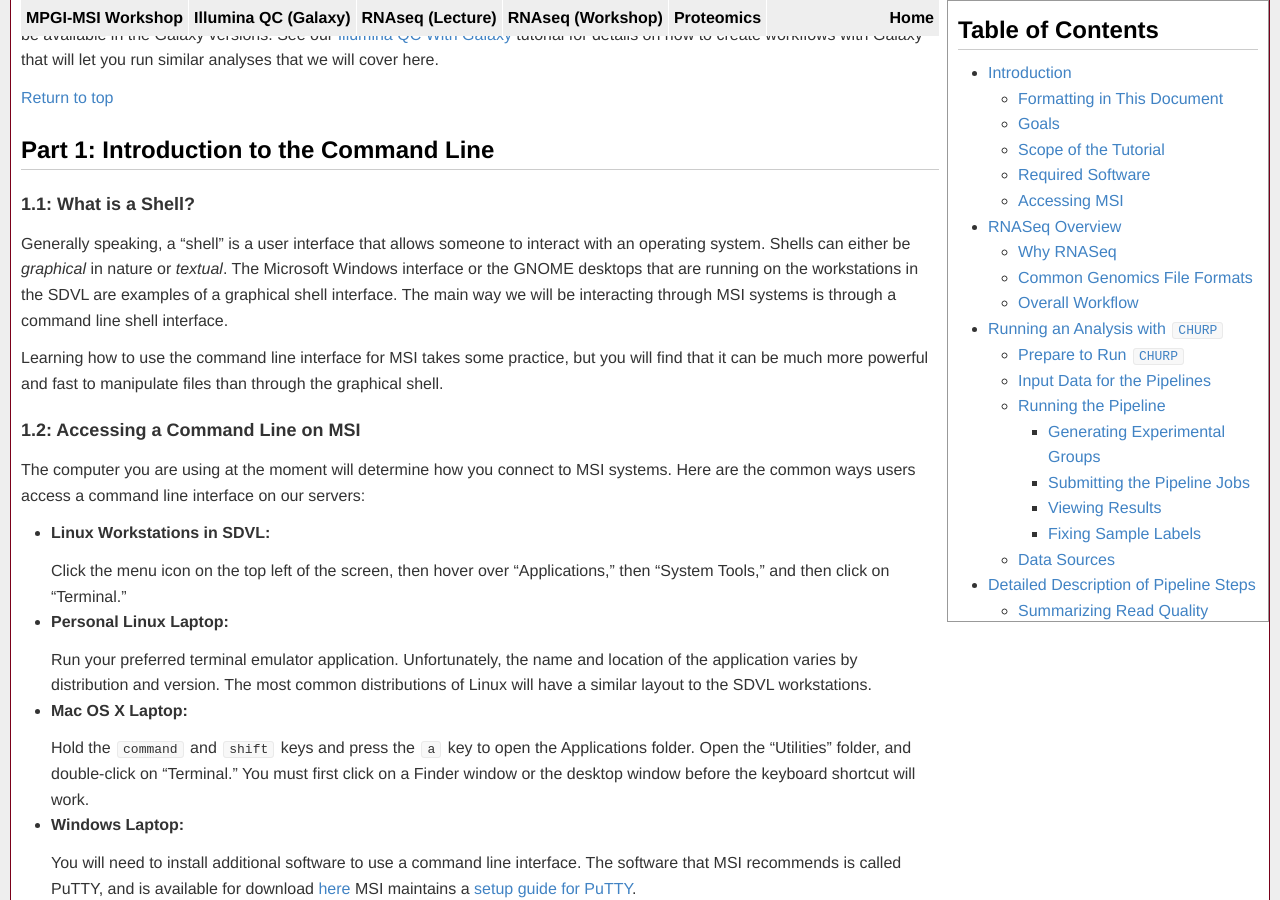
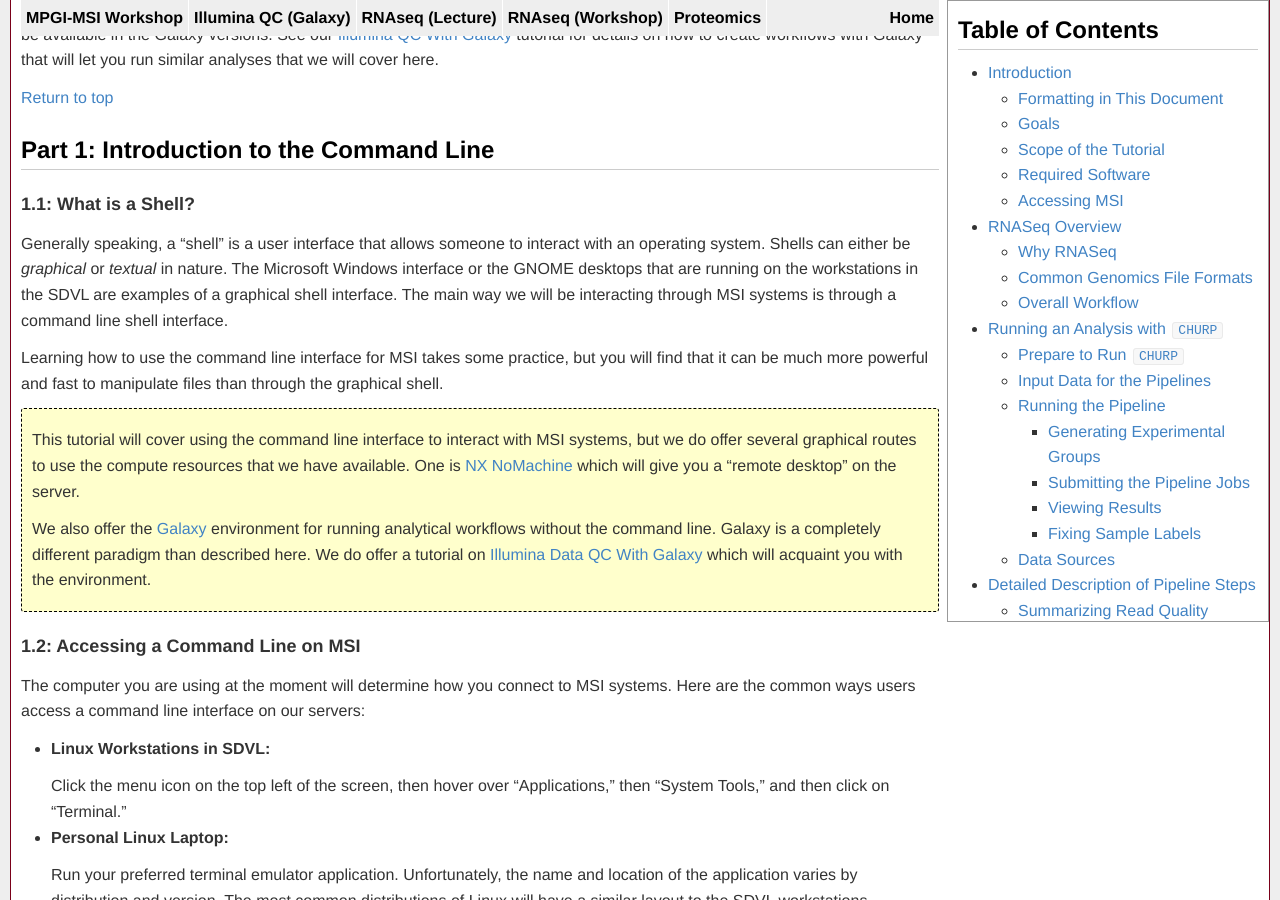
Before and after one commit to msi-ris/Tutorials, a Jekyll site: the page built from rnaseq_cmd_beta.md, in a window 1280 px wide and 900 px high, scrolled down 1253 px. Built offline with Jekyll 4.4.1, drawn with Linux system fonts in a browser that asks for light colours.

Commit message:
Update rnaseq beta

```diff
--- a/rnaseq_cmd_beta.md
+++ b/rnaseq_cmd_beta.md
@@ -130,8 +130,8 @@ run similar analyses that we will cover here.
 ## <a name="1"></a> Part 1: Introduction to the Command Line
 ### <a name="1.1"></a> 1.1: What is a Shell?
 Generally speaking, a "shell" is a user interface that allows someone to
-interact with an operating system. Shells can either be *graphical* in nature
-or *textual*. The Microsoft Windows interface or the GNOME desktops that are
+interact with an operating system. Shells can either be *graphical* or *textual*
+in nature. The Microsoft Windows interface or the GNOME desktops that are
 running on the workstations in the SDVL are examples of a graphical shell
 interface. The main way we will be interacting through MSI systems is through a
 command line shell interface.
@@ -139,6 +139,21 @@ command line shell interface.
 Learning how to use the command line interface for MSI takes some practice, but
 you will find that it can be much more powerful and fast to manipulate files
 than through the graphical shell.
+
+<div class="info" markdown="1">
+
+This tutorial will cover using the command line interface to interact with MSI
+systems, but we do offer several graphical routes to use the compute resources
+that we have available. One is [NX NoMachine](https://www.msi.umn.edu/support/faq/how-do-i-get-started-nx)
+which will give you a "remote desktop" on the server.
+
+We also offer the [Galaxy](https://www.msi.umn.edu/content/galaxy) environment
+for running analytical workflows without the command line. Galaxy is a
+completely different paradigm than described here. We do offer a tutorial on
+[Illumina Data QC With Galaxy](https://pages.github.umn.edu/MSI-RIS/Tutorials/illumina_galaxy)
+which will acquaint you with the environment.
+
+</div>
 
 ### <a name="1.2"></a> 1.2: Accessing a Command Line on MSI
 The computer you are using at the moment will determine how you connect to MSI
```
